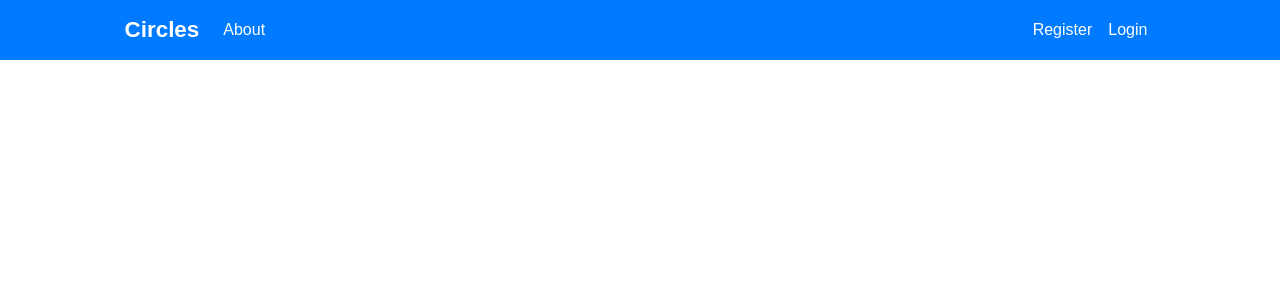
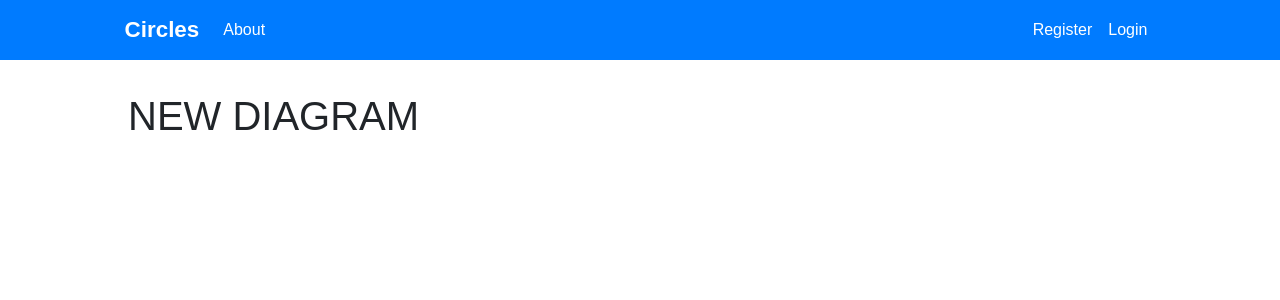
Before and after one commit to GingerNeil12/MEng_React_Frontend, a React (Create React App) app: page /newDiagram in a window 1280 px wide. Shown: the top 300 px of the page. Built offline with nearby package versions, Linux system fonts and the light colour scheme.

Commit message:
Cant get to re-route after logout

```diff
--- a/src/App.js
+++ b/src/App.js
@@ -13,6 +13,7 @@ import RegisterSuccess from './components/register/RegisterSuccess';
 import Login from './components/login/Login';
 import Header from './components/header/Header';
 import Dashboard from './components/dashboard/Dashboard';
+import NewDiagram from './components/diagram/NewDiagram';
 
 import './App.css';
 
@@ -34,6 +35,7 @@ class App extends Component {
                         <Route exact path="/registerSuccess" component={RegisterSuccess} />
                         <Route exact path="/login" component={Login} />
                         <Route exact path="/dashboard" component={Dashboard}/>
+                        <Route exact path="/newDiagram" component={NewDiagram}/>
                     </div>
                 </Router>
             </Provider>
--- a/src/components/dashboard/Dashboard.js
+++ b/src/components/dashboard/Dashboard.js
@@ -3,6 +3,7 @@ import { connect } from 'react-redux';
 import { getDiagrams } from '../../actions/diagramActions';
 import PropTypes from 'prop-types';
 import Diagrams from './Diagrams';
+import { Link } from 'react-router-dom';
 
 
 class Dashboard extends Component {
@@ -15,7 +16,7 @@ class Dashboard extends Component {
     return (
       <div>
         <h2 style={titleStyle}>My Diagrams</h2>
-        <p style={titleStyle}>NEW DIAGRAM</p>
+        <Link to="/newDiagram"><p style={newDiagramLinkStyle}>NEW DIAGRAM</p></Link>
         <Diagrams diagrams={this.props.diagrams}/>
       </div>
     )
@@ -25,6 +26,12 @@ class Dashboard extends Component {
 const titleStyle = {
   textAlign: "center",
   marginTop: "1em"
+}
+
+const newDiagramLinkStyle = {
+  textAlign: "center",
+  marginTop: "1em",
+  textDecoration: 'underline'
 }
 
 Dashboard.propTypes = {
--- a/src/components/dashboard/DiagramItem.js
+++ b/src/components/dashboard/DiagramItem.js
@@ -7,7 +7,12 @@ class DiagramItem extends Component {
         return (
             <div style={formStyle}>
                 <div style={itemStyle}>
-                    <p>{name}</p>
+                    <div style={itemTitle}>
+                        <p>{name}</p>
+                    </div>
+                    <div style={itemOptions}>
+                        <p>View | Edit</p>
+                    </div>
                 </div>
             </div>
         )
@@ -25,6 +30,15 @@ const itemStyle = {
     borderBottom: '1px dotted'
 }
 
+const itemTitle = {
+    display: 'inline-block'
+}
+
+const itemOptions = {
+    display: 'inline-block',
+    float: 'right'
+}
+
 DiagramItem.propTypes = {
     diagram: PropTypes.object.isRequired
 }
--- a/src/components/diagram/NewDiagram.js
+++ b/src/components/diagram/NewDiagram.js
@@ -3,11 +3,18 @@ import React, { Component } from 'react'
 class NewDiagram extends Component {
   render() {
     return (
-      <div>
-
+      <div style={newDiagramConatiner}>
+        <h1>NEW DIAGRAM</h1>
       </div>
     )
   }
 }
 
+const newDiagramConatiner = {
+  width: '80%',
+  marginRight: 'auto',
+  marginLeft: 'auto',
+  marginTop: '2em'
+}
+
 export default NewDiagram;
--- a/src/components/header/Header.js
+++ b/src/components/header/Header.js
@@ -10,6 +10,7 @@ class Header extends Component {
     onLogoutClick = (e) => {
         e.preventDefault();
         this.props.logoutUser();
+        //this.context.history.push('/login');
     }
 
     render() {
```
